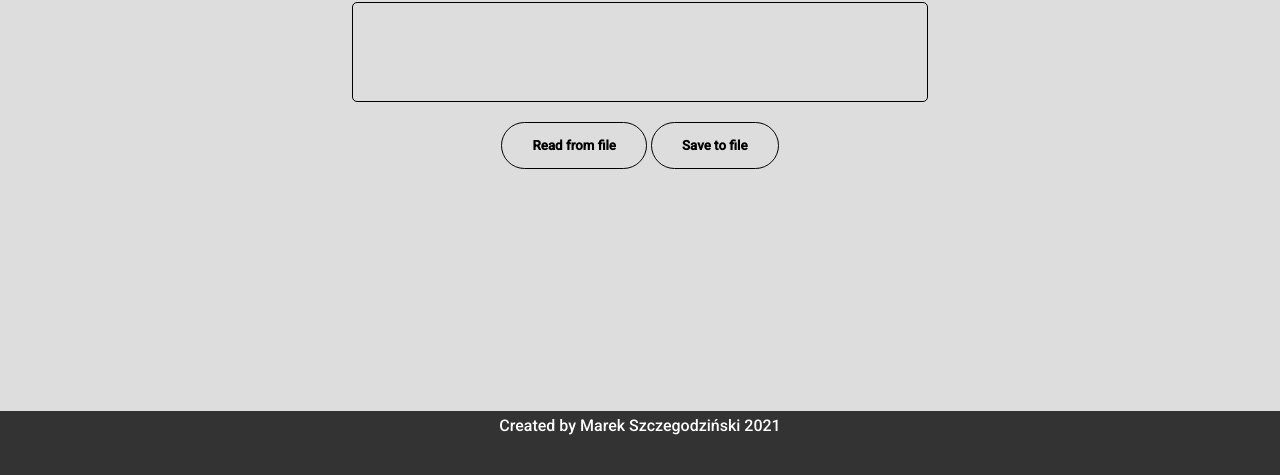
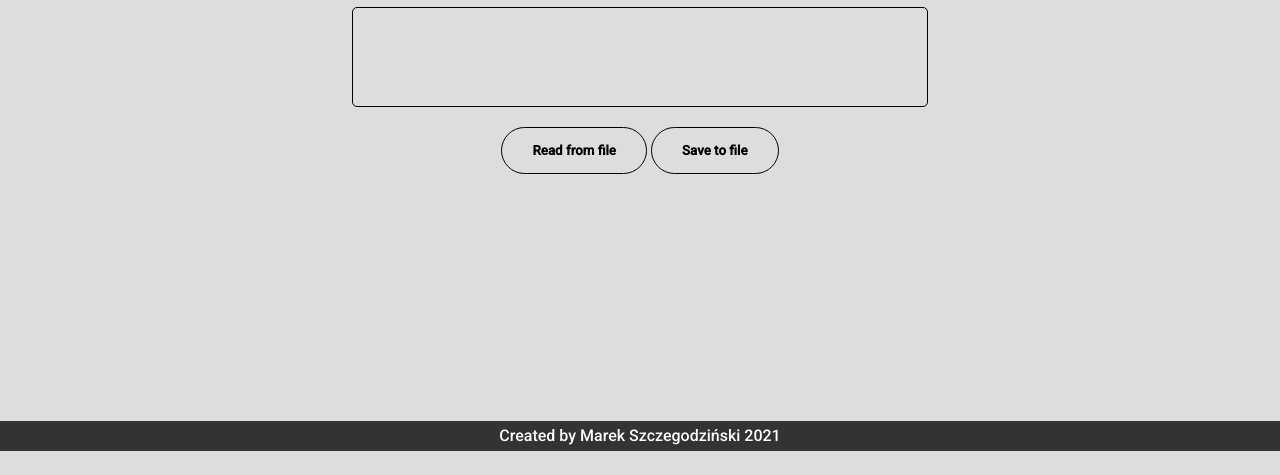
Before and after one commit to mszczegodzinski/text-editor, a website built with webpack: page src/index.html in a window 1280 px wide. Shown: the part 349-824 px from the top of the page. After the commit the page ends 800 px from the top, so only its background shows below. Built offline with nearby package versions, Linux system fonts and the light colour scheme.

Commit message:
footer display and project structure upgrade

```diff
--- a/index.html
+++ b/src/index.html
@@ -32,6 +32,6 @@
 				<button class="saveBtn">Save to file</button>
 			</div>
 		</div>
+		<footer class="footer">Created by Marek Szczegodziński 2021</footer>
 	</body>
-	<footer class="footer">Created by Marek Szczegodziński 2021</footer>
 </html>
--- a/style.css
+++ b/src/style.css
@@ -8,6 +8,7 @@
 body {
 	margin: 0;
 	width: 100vw;
+	height: 100vh;
 	display: flex;
 	align-items: center;
 	justify-content: center;
@@ -18,16 +19,16 @@ body {
 
 .wrapper {
 	width: 90vw;
-	height: 95vh;
 	display: flex;
 	align-items: center;
 	flex-direction: column;
 	justify-content: center;
+	flex-grow: 1;
 }
 
 .footer {
 	width: 100%;
-	height: 5vh;
+	height: 30px;
 	color: white;
 	font-weight: 500;
 	background-color: #333;
@@ -87,8 +88,8 @@ a:hover,
 	}
 }
 
-@media screen and (orientation: landscape) {
+/* @media screen and (orientation: landscape) {
 	.footer {
 		height: 8vh;
 	}
-}
+} */
```
Also changed, not shown: src/main.js (renamed from main.js).
